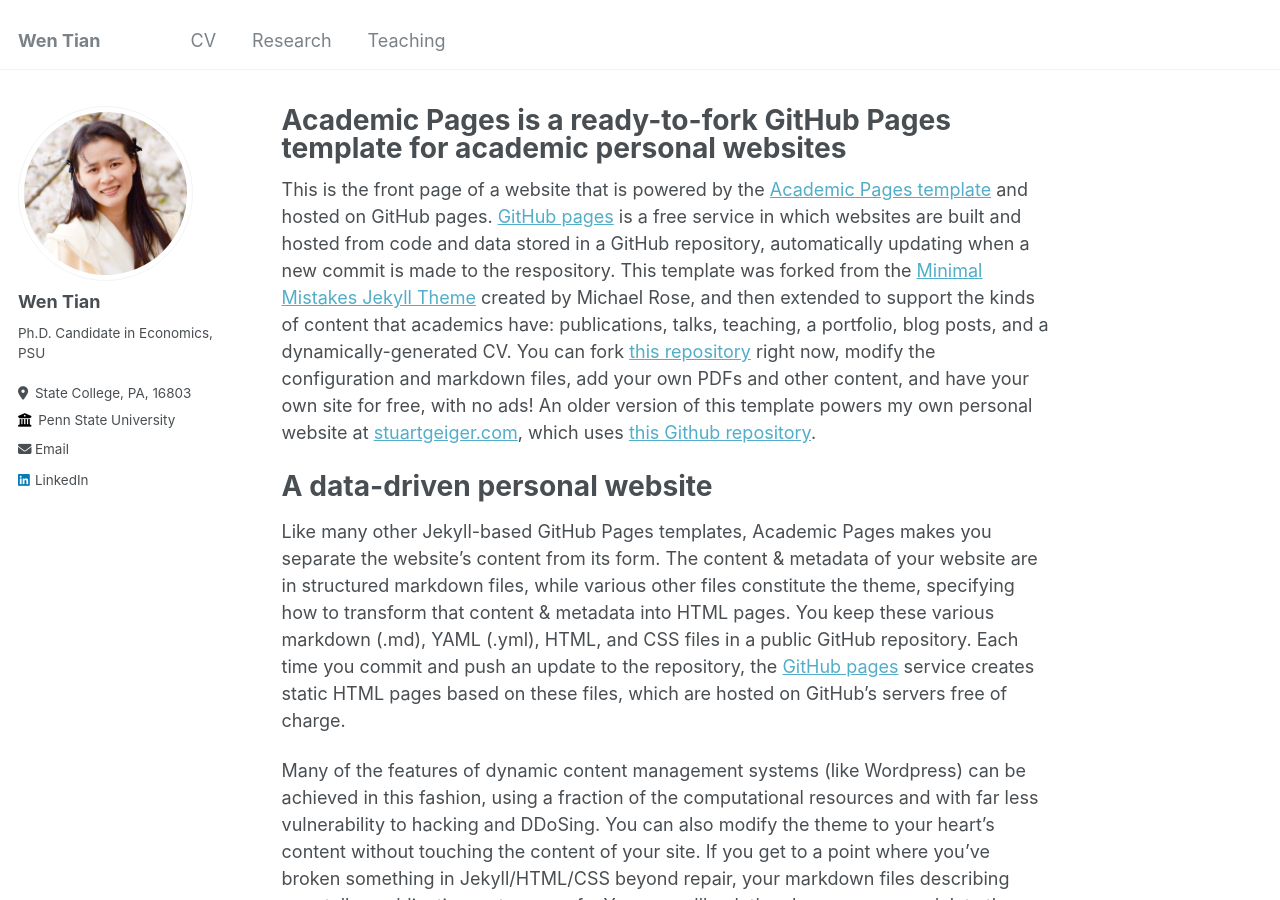
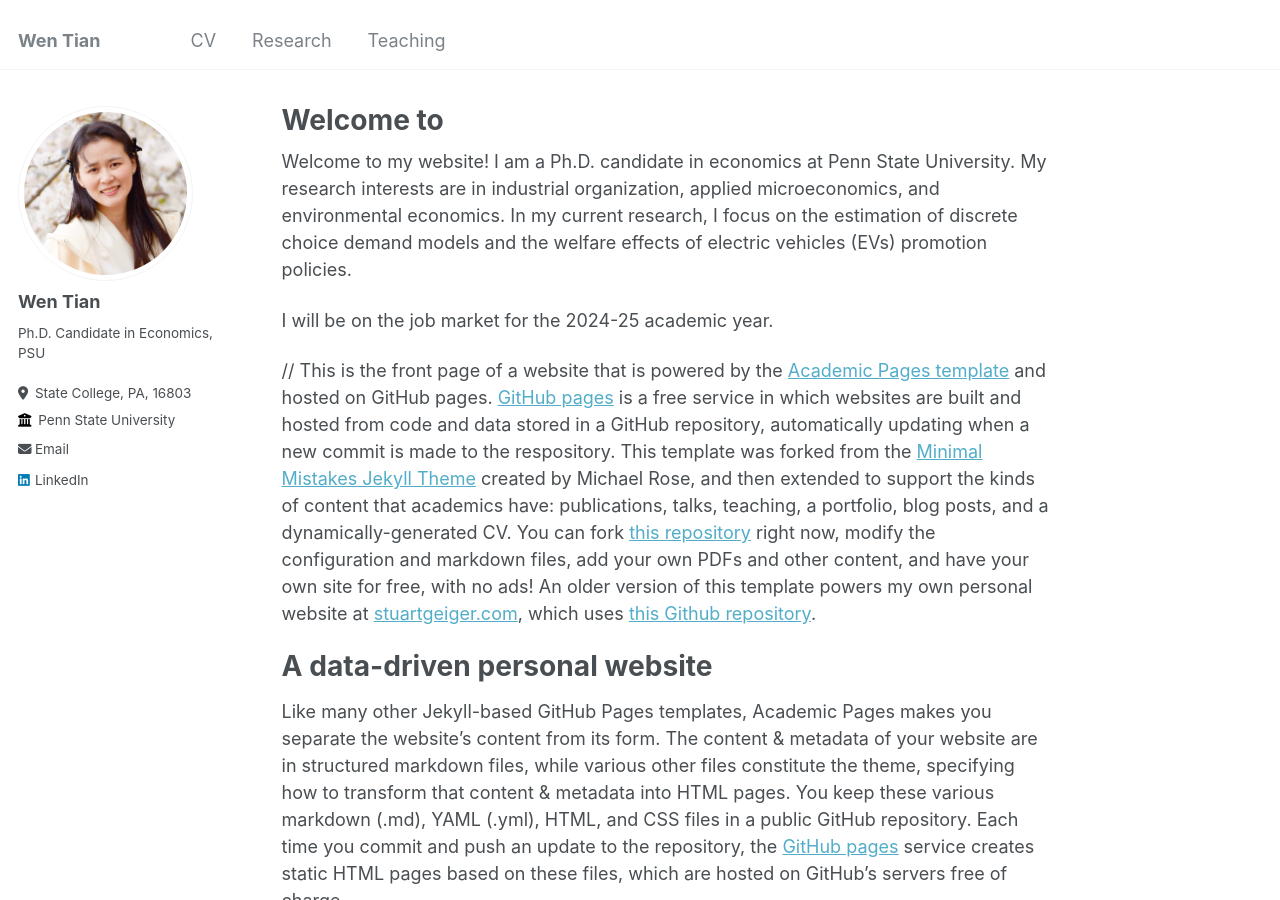
Before and after one commit to Wendy-WenTian/Wendy-WenTian.github.io, a Jekyll site: the page built from _pages/about.md, in a window 1280 px wide and 900 px high. Built offline with Jekyll 4.4.1, drawn with Linux system fonts in a browser that asks for light colours.

Commit message:
Update about.md

```diff
--- a/_pages/about.md
+++ b/_pages/about.md
@@ -1,13 +1,16 @@
 ---
 permalink: /
-title: "Academic Pages is a ready-to-fork GitHub Pages template for academic personal websites"
+title: "Welcome to "
 author_profile: true
 redirect_from:
   - /about/
   - /about.html
 ---
+Welcome to my website! I am a Ph.D. candidate in economics at Penn State University. My research interests are in industrial organization, applied microeconomics, and environmental economics. In my current research, I focus on the estimation of discrete choice demand models and the welfare effects of electric vehicles (EVs) promotion policies.
 
-This is the front page of a website that is powered by the [Academic Pages template](https://github.com/academicpages/academicpages.github.io) and hosted on GitHub pages. [GitHub pages](https://pages.github.com) is a free service in which websites are built and hosted from code and data stored in a GitHub repository, automatically updating when a new commit is made to the respository. This template was forked from the [Minimal Mistakes Jekyll Theme](https://mmistakes.github.io/minimal-mistakes/) created by Michael Rose, and then extended to support the kinds of content that academics have: publications, talks, teaching, a portfolio, blog posts, and a dynamically-generated CV. You can fork [this repository](https://github.com/academicpages/academicpages.github.io) right now, modify the configuration and markdown files, add your own PDFs and other content, and have your own site for free, with no ads! An older version of this template powers my own personal website at [stuartgeiger.com](http://stuartgeiger.com), which uses [this Github repository](https://github.com/staeiou/staeiou.github.io).
+I will be on the job market for the 2024-25 academic year.
+
+// This is the front page of a website that is powered by the [Academic Pages template](https://github.com/academicpages/academicpages.github.io) and hosted on GitHub pages. [GitHub pages](https://pages.github.com) is a free service in which websites are built and hosted from code and data stored in a GitHub repository, automatically updating when a new commit is made to the respository. This template was forked from the [Minimal Mistakes Jekyll Theme](https://mmistakes.github.io/minimal-mistakes/) created by Michael Rose, and then extended to support the kinds of content that academics have: publications, talks, teaching, a portfolio, blog posts, and a dynamically-generated CV. You can fork [this repository](https://github.com/academicpages/academicpages.github.io) right now, modify the configuration and markdown files, add your own PDFs and other content, and have your own site for free, with no ads! An older version of this template powers my own personal website at [stuartgeiger.com](http://stuartgeiger.com), which uses [this Github repository](https://github.com/staeiou/staeiou.github.io).
 
 A data-driven personal website
 ======
```
